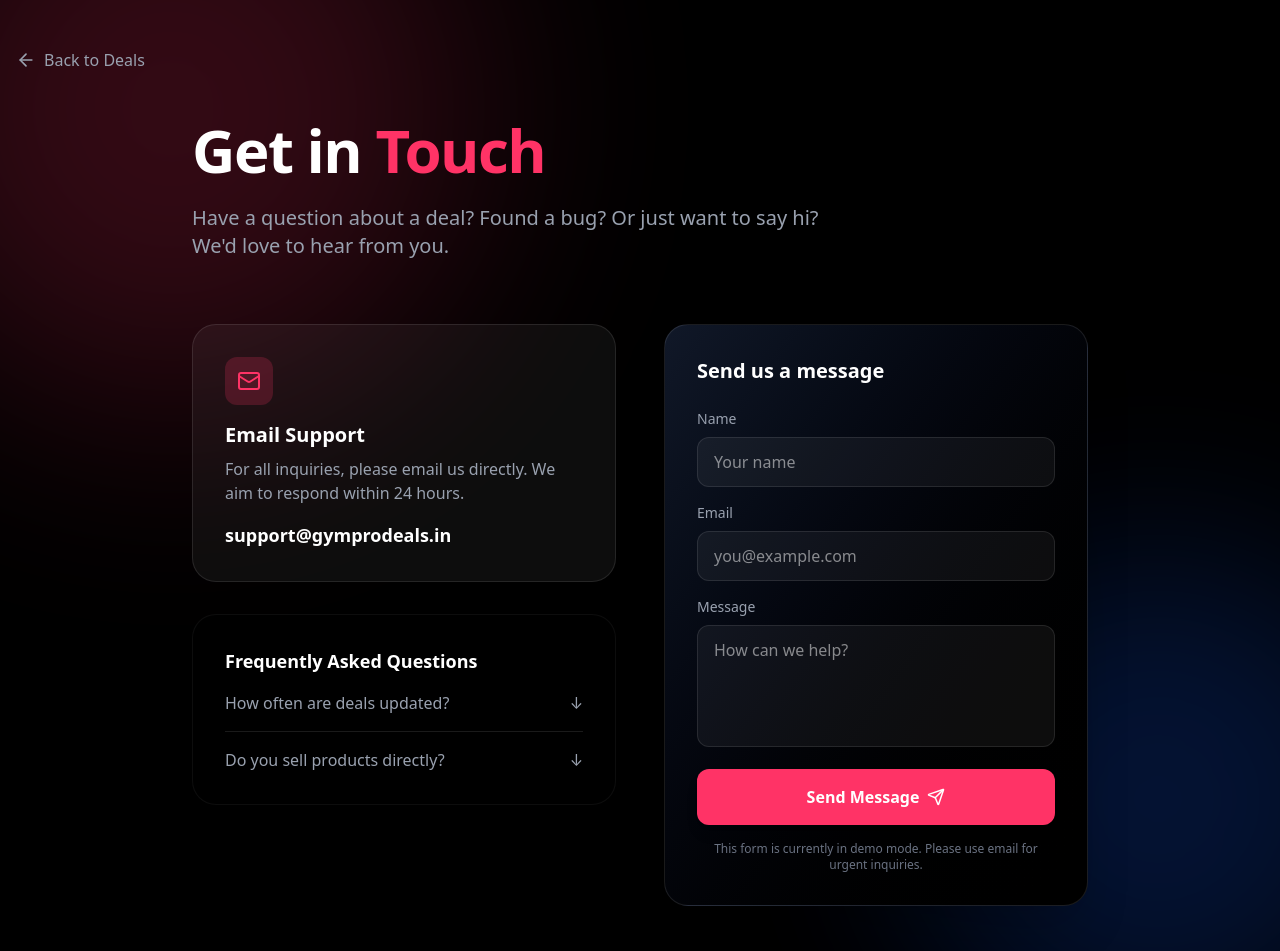
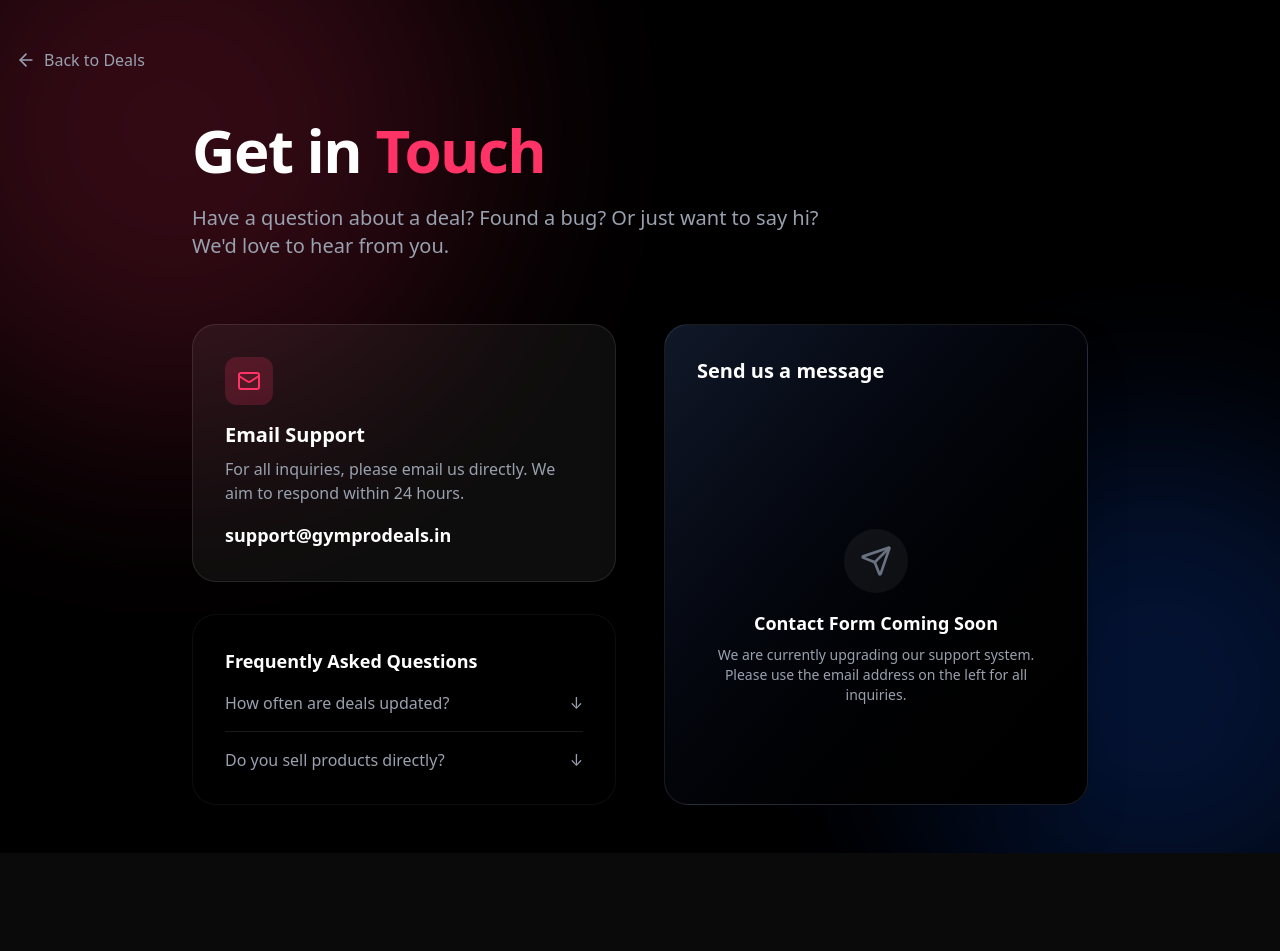
Before and after one commit to gymprodeals-coder/gym-pro-deals, a Next.js app in the folder frontend/: page /contact in a window 1280 px wide. Shown: the top 951 px of the page. After the commit the page ends 853 px from the top, so only its background shows below. Built offline with nearby package versions, Linux system fonts and the light colour scheme.

Commit message:
chore: Disable contact form for affiliate launch

```diff
--- a/frontend/app/contact/page.tsx
+++ b/frontend/app/contact/page.tsx
@@ -77,26 +77,18 @@ export default function ContactPage() {
                         {/* Visual / Form Stub */}
                         <div className="bg-gradient-to-br from-gray-900 to-black p-8 rounded-3xl border border-white/10 shadow-2xl">
                             <h3 className="text-xl font-bold mb-6">Send us a message</h3>
-                            <form className="space-y-4" onSubmit={(e) => e.preventDefault()}>
-                                <div>
-                                    <label htmlFor="contact-name" className="block text-sm font-medium text-gray-400 mb-2">Name</label>
-                                    <input id="contact-name" name="name" type="text" placeholder="Your name" className="w-full bg-white/5 border border-white/10 rounded-xl px-4 py-3 text-white focus:outline-none focus:border-[var(--primary)] transition-colors" />
+                            <div className="flex flex-col items-center justify-center h-full min-h-[300px] text-center space-y-4">
+                                <div className="bg-white/5 p-4 rounded-full">
+                                    <Send size={32} className="text-gray-500" />
                                 </div>
                                 <div>
-                                    <label htmlFor="contact-email" className="block text-sm font-medium text-gray-400 mb-2">Email</label>
-                                    <input id="contact-email" name="email" type="email" placeholder="you@example.com" className="w-full bg-white/5 border border-white/10 rounded-xl px-4 py-3 text-white focus:outline-none focus:border-[var(--primary)] transition-colors" />
+                                    <h4 className="text-lg font-bold text-white mb-2">Contact Form Coming Soon</h4>
+                                    <p className="text-gray-400 text-sm max-w-xs mx-auto">
+                                        We are currently upgrading our support system.
+                                        Please use the email address on the left for all inquiries.
+                                    </p>
                                 </div>
-                                <div>
-                                    <label htmlFor="contact-message" className="block text-sm font-medium text-gray-400 mb-2">Message</label>
-                                    <textarea id="contact-message" name="message" rows={4} placeholder="How can we help?" className="w-full bg-white/5 border border-white/10 rounded-xl px-4 py-3 text-white focus:outline-none focus:border-[var(--primary)] transition-colors resize-none" />
-                                </div>
-                                <button className="w-full bg-[var(--primary)] hover:bg-pink-600 text-white font-bold py-4 rounded-xl transition-all shadow-lg hover:shadow-[var(--primary)]/20 flex items-center justify-center gap-2">
-                                    Send Message <Send size={18} />
-                                </button>
-                                <p className="text-xs text-center text-gray-500 mt-4">
-                                    This form is currently in demo mode. Please use email for urgent inquiries.
-                                </p>
-                            </form>
+                            </div>
                         </div>
                     </div>
                 </div>
```
